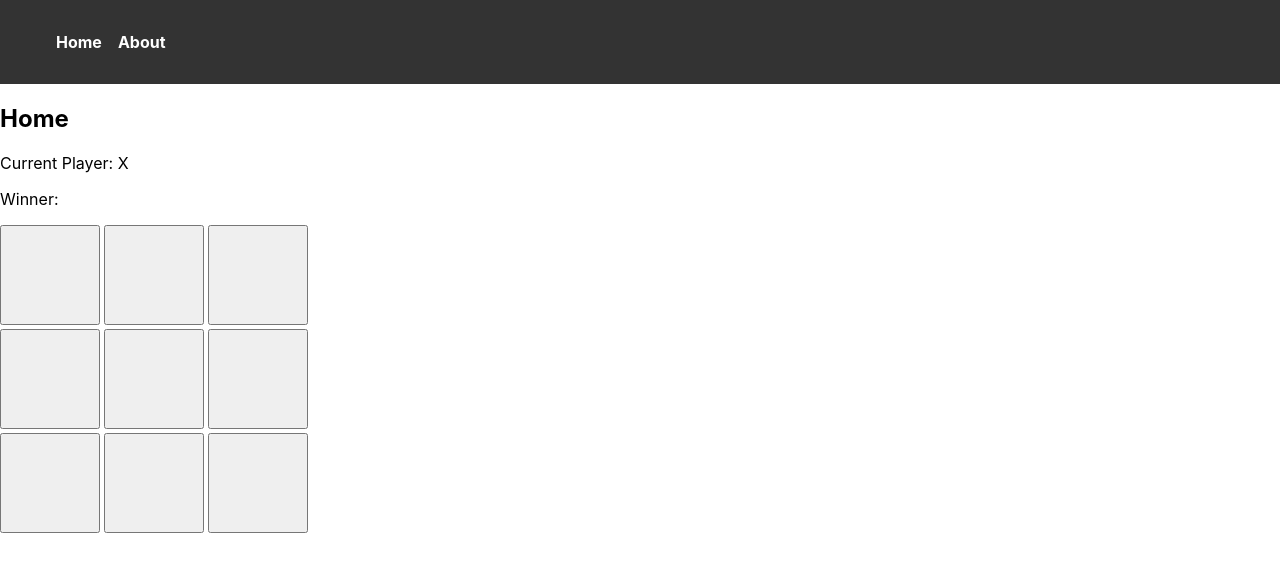
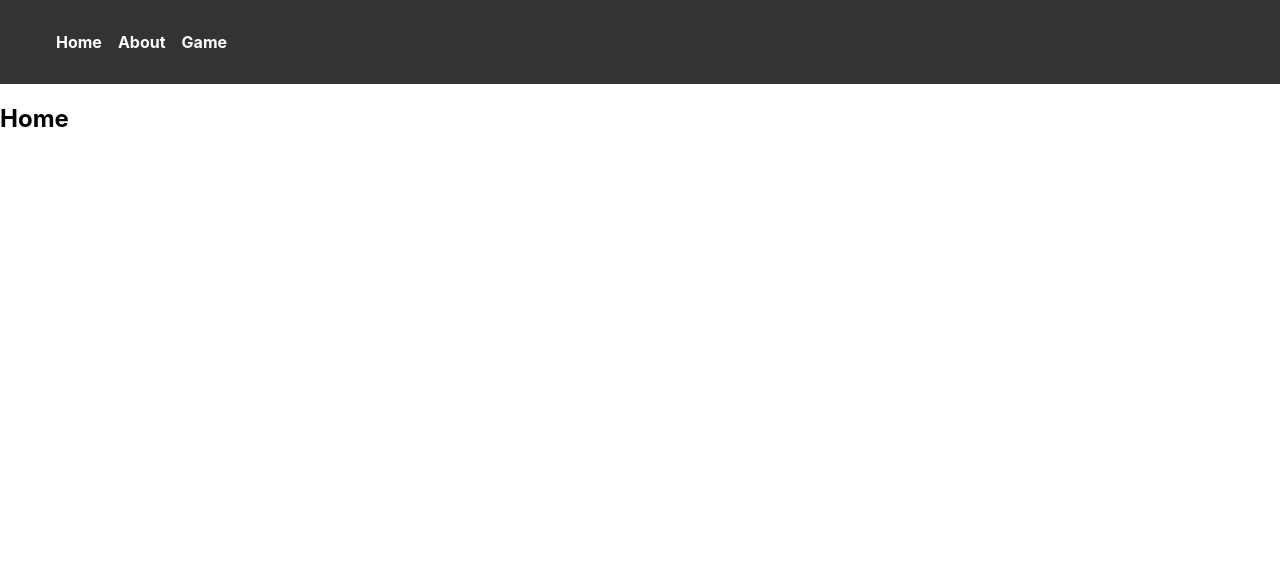
Before and after one commit to lleung030/my-web, a React (Create React App) app: page / in a window 1280 px wide. Shown: the top 572 px of the page. Built offline with nearby package versions, Linux system fonts and the light colour scheme.

Commit message:
add game link

```diff
--- a/src/App.js
+++ b/src/App.js
@@ -20,8 +20,8 @@ function App() {
         <Routes>
           <Route path="/" element={<Home />} />
           <Route path="/about" element={<About />} />
+          <Route path="/tictactoe" element={<TicTacToe />} />
         </Routes>
-        <TicTacToe />
       </div>
     </Router>
   );
--- a/src/components/navbar/Navbar.jsx
+++ b/src/components/navbar/Navbar.jsx
@@ -17,7 +17,11 @@ const Navbar = () => {
             About
           </Link>
         </li>
-        {/* Add more navigation items as needed */}
+        <li className={styles.navItem}>
+          <Link to="/tictactoe" className={styles.navLink}>
+            Game
+          </Link>
+        </li>
       </ul>
     </nav>
   );
```
